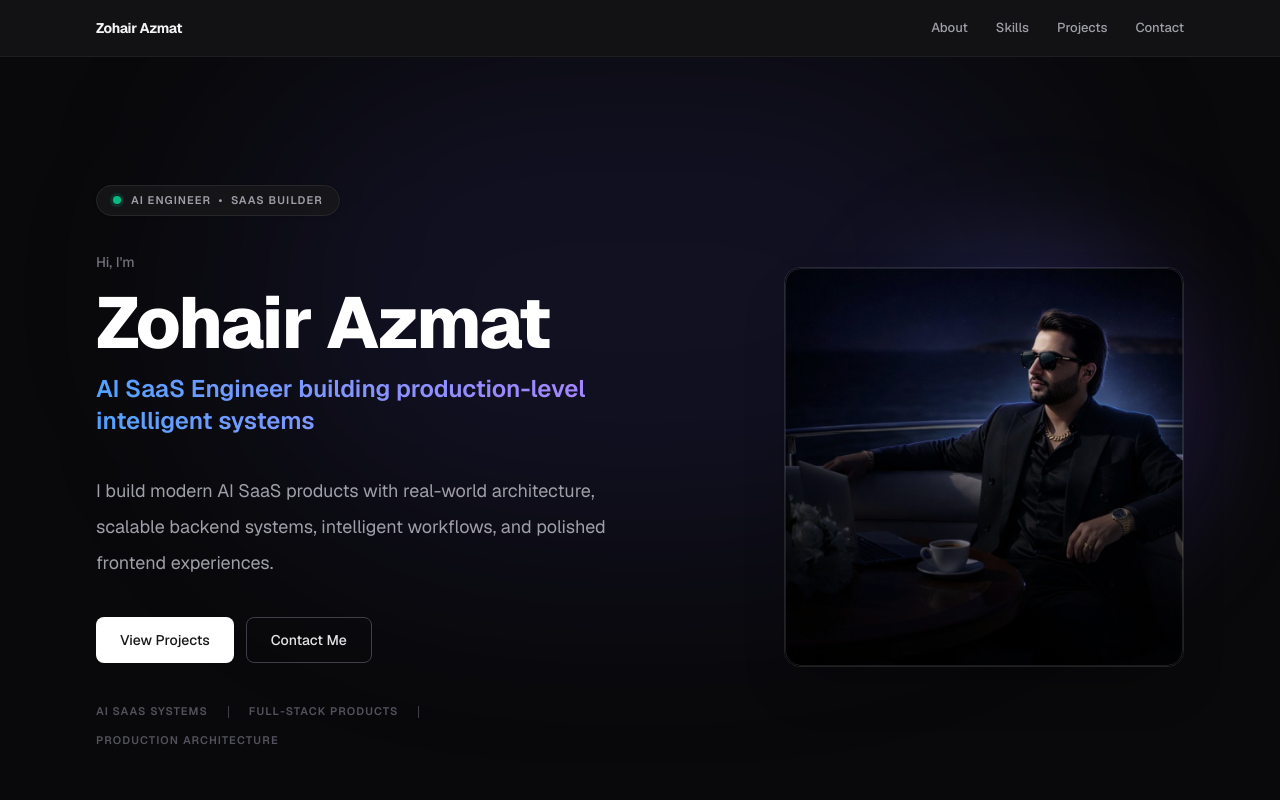
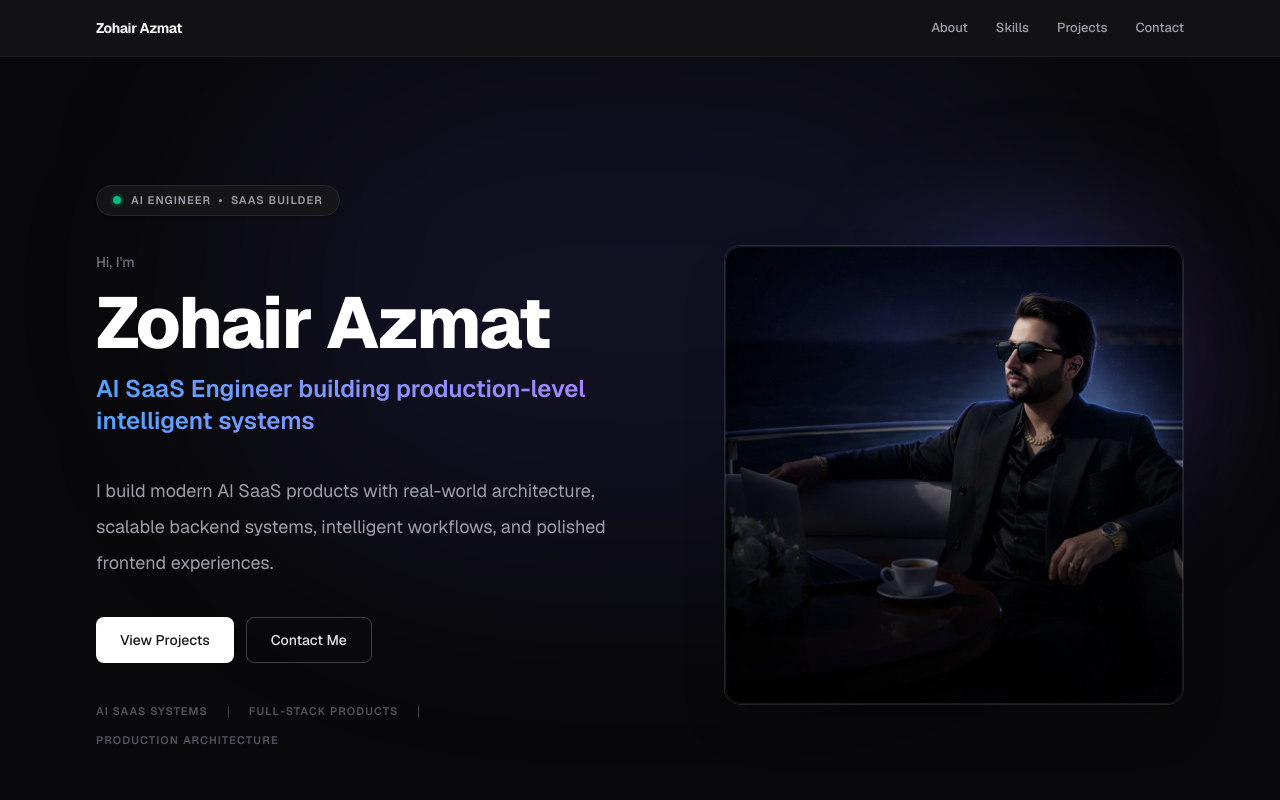
Before and after one commit to zohair-azmat-ai/zohair-portfolio, a Next.js app: page / in a window 1280 px wide. Shown: the top 800 px of the page. Built offline with nearby package versions, Linux system fonts and the light colour scheme.

Commit message:
Apply final visual polish to hero and featured screenshots

```diff
--- a/components/sections/FeaturedProjectSection.tsx
+++ b/components/sections/FeaturedProjectSection.tsx
@@ -128,7 +128,7 @@ export default function FeaturedProjectSection() {
             {/* ── Right: real screenshots ── */}
             <div className="flex flex-col gap-3 lg:col-span-2">
 
-              <div className="h-[250px] w-full overflow-hidden rounded-xl border border-white/10">
+              <div className="h-[280px] w-full overflow-hidden rounded-xl border border-white/10">
                 <img
                   src="/admin.png"
                   alt="SupportPilot Admin Dashboard"
@@ -137,14 +137,14 @@ export default function FeaturedProjectSection() {
               </div>
 
               <div className="grid grid-cols-2 gap-3">
-                <div className="h-[130px] overflow-hidden rounded-xl border border-white/10">
+                <div className="h-[150px] overflow-hidden rounded-xl border border-white/10">
                   <img
                     src="/tickets.png"
                     alt="SupportPilot Tickets Portal"
                     className="w-full h-full object-cover rounded-xl"
                   />
                 </div>
-                <div className="h-[130px] overflow-hidden rounded-xl border border-white/10">
+                <div className="h-[150px] overflow-hidden rounded-xl border border-white/10">
                   <img
                     src="/analytics.png"
                     alt="SupportPilot Analytics"
--- a/components/sections/HeroSection.tsx
+++ b/components/sections/HeroSection.tsx
@@ -88,7 +88,7 @@ export default function HeroSection() {
           {/* ── Right: profile image ── */}
           <div className="relative flex justify-center lg:justify-end">
             <div className="absolute w-72 h-72 bg-gradient-to-r from-blue-500/30 to-violet-500/30 blur-3xl rounded-full" />
-            <div className="relative w-[400px] h-[400px] rounded-2xl overflow-hidden border border-white/10 shadow-2xl">
+            <div className="relative w-[460px] h-[460px] mt-4 rounded-2xl overflow-hidden border border-white/10 shadow-2xl">
               <img
                 src="/profile.png"
                 alt="Zohair Azmat"
```
